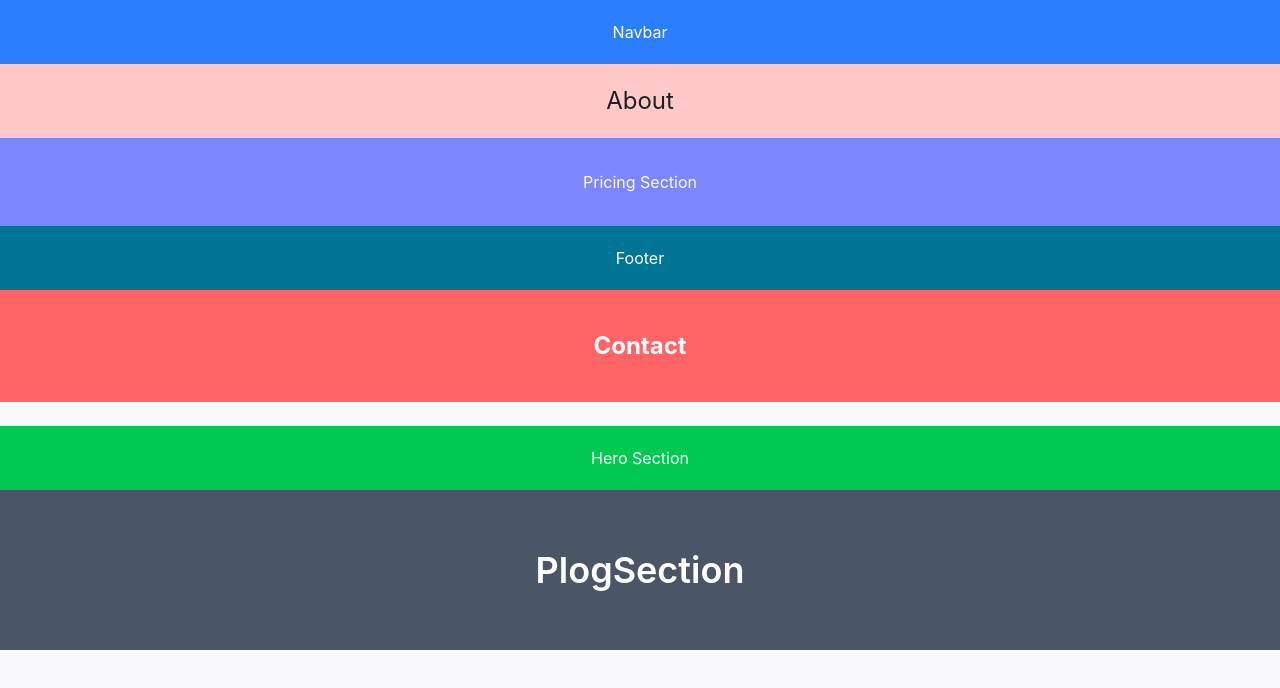
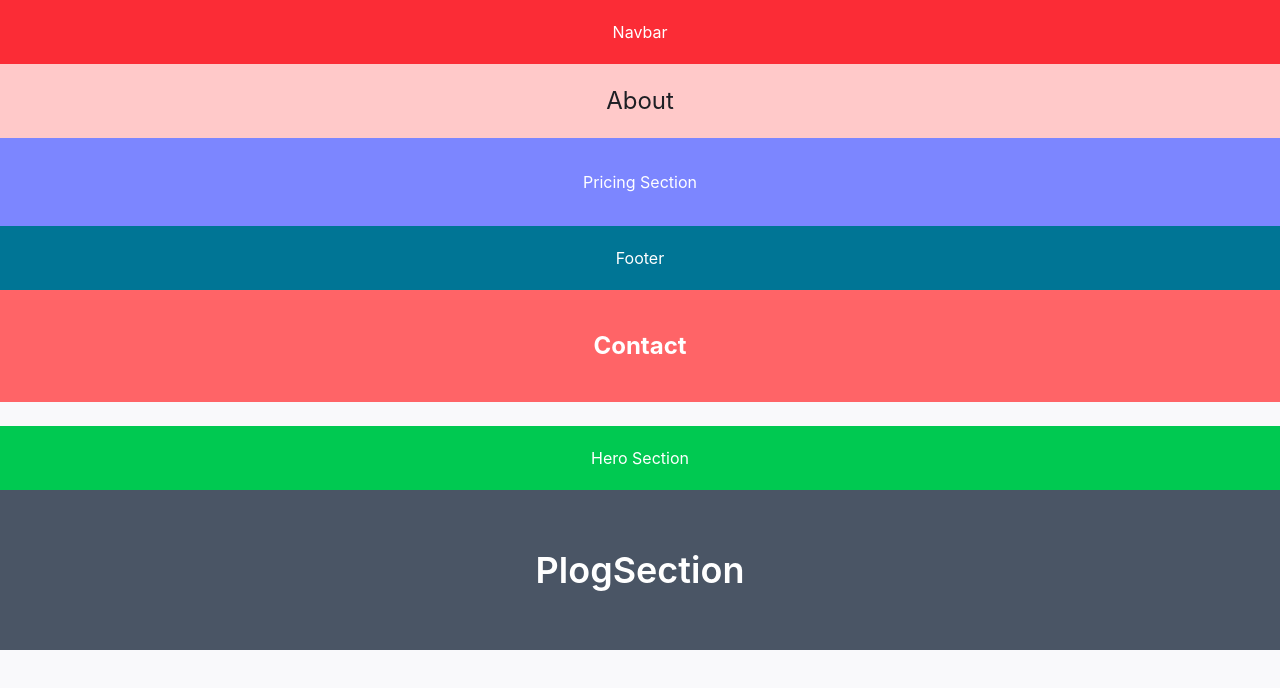
Before and after one commit to eslam-mohamedl/Session-5, a Next.js app: page / in a window 1280 px wide. Shown: the top 688 px of the page. Built offline with nearby package versions, Linux system fonts and the light colour scheme.

Commit message:
fix(ui): change navbar bg to red

```diff
--- a/src/components/organisms/Navbar.tsx
+++ b/src/components/organisms/Navbar.tsx
@@ -1,6 +1,6 @@
 export default function Navbar() {
   return (
-    <div className="bg-blue-500 text-white w-full p-5 flex justify-center items-center">
+    <div className="bg-red-500 text-white w-full p-5 flex justify-center items-center">
       Navbar
     </div>
   );
```
Also changed, not shown: 1 other file (tests, documents, lock files or other folders).
